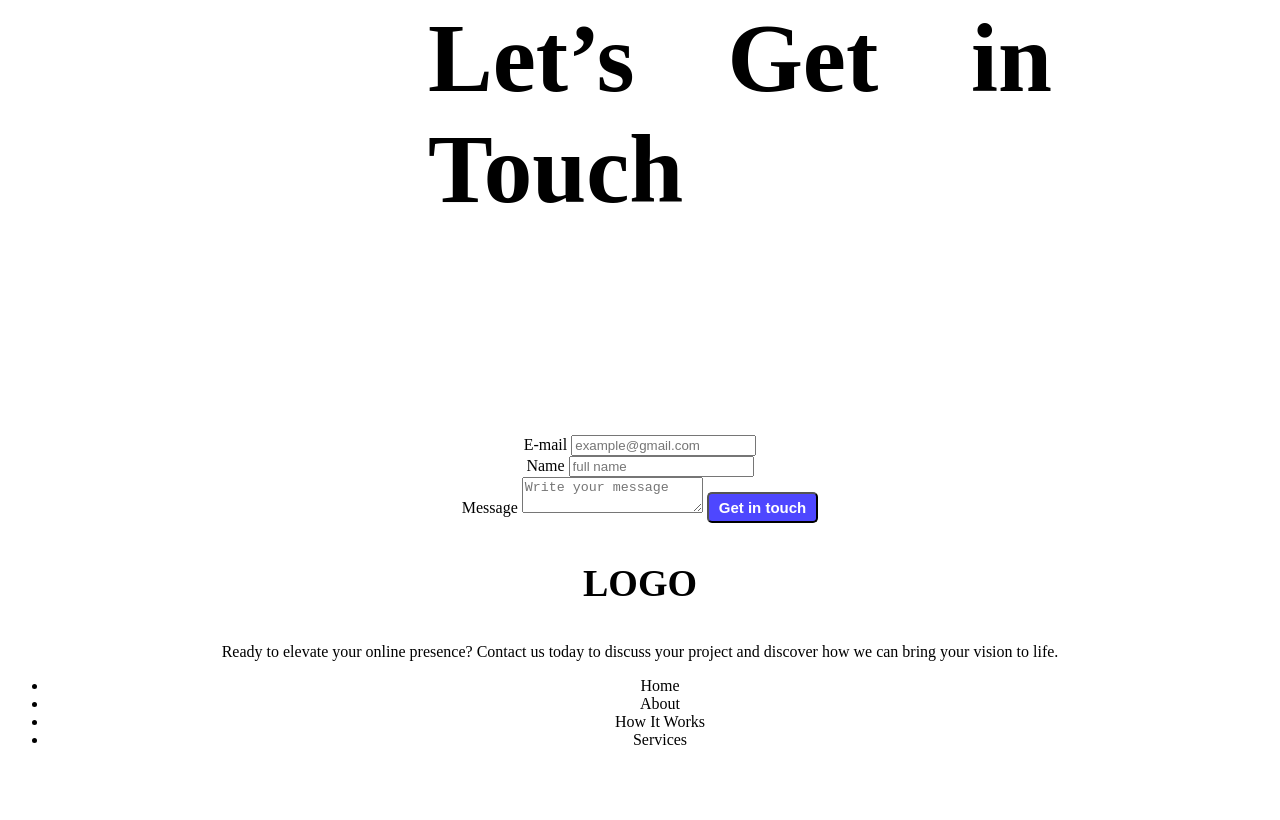
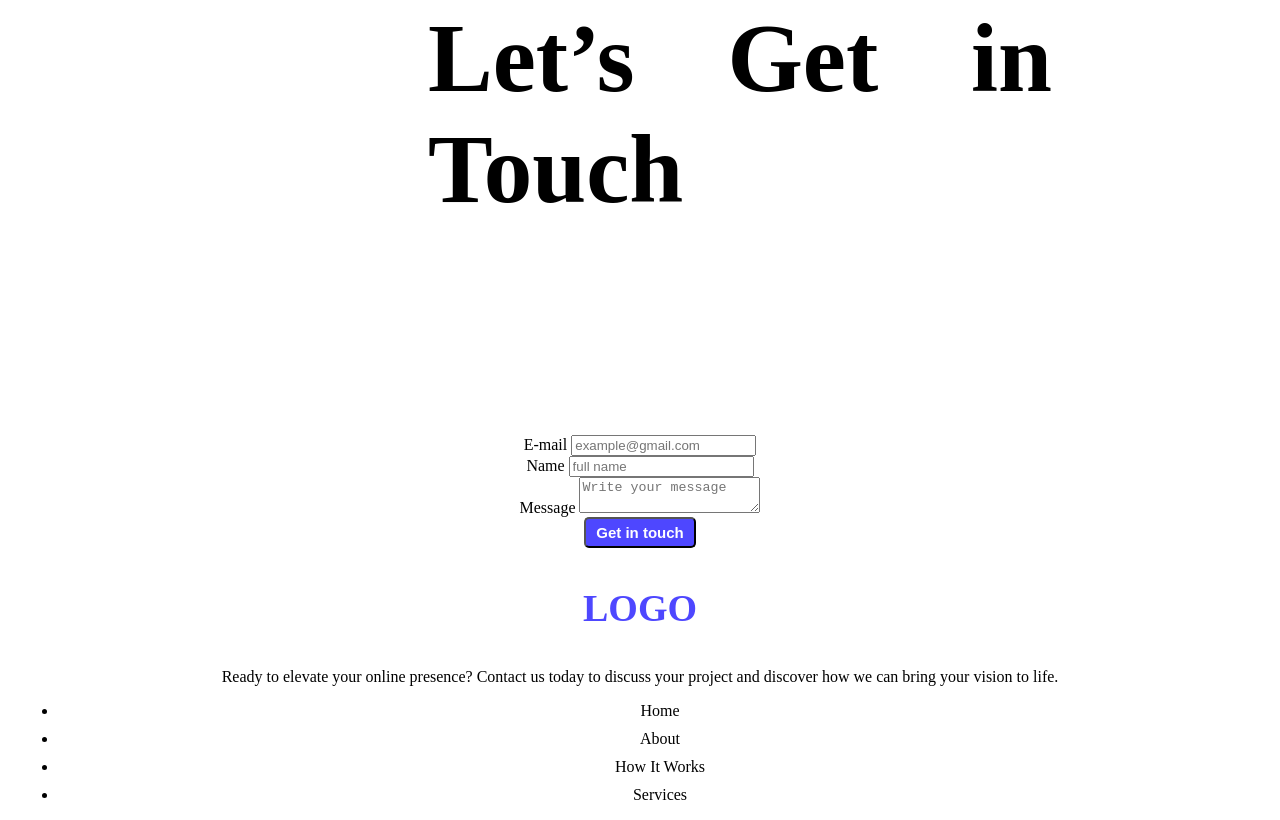
Before and after one commit to AKASH1405-MJOLNIR/Assignment-o1, a plain HTML site: page index.html in a window 1280 px wide. Shown: the part 1792-2612 px from the top of the page. Before the commit the page ends 2557 px from the top, so only its background shows below. Drawn offline with Linux system fonts and the light colour scheme.

Commit message:
final submission

```diff
--- a/index.html
+++ b/index.html
@@ -68,14 +68,15 @@
         <h2 class="final-head">Let’s Get in Touch</h2>
     </div>
             <div>
-                <form action="">
+                <form>
         <label for="E-mail"> E-mail</label>
         <input type="text" name="" id="" placeholder="example@gmail.com"><br>
         <label for="Name"> Name</label>
         <input type="text" name="" id="" placeholder="full name"><br>
         <label for="message"> Message</label>
-        <textarea name="" id="" colspan="30" rowspan="20" placeholder="Write your message"></textarea>
+        <textarea name="" id="" colspan="30" rowspan="20" placeholder="Write your message"></textarea><br>
             <button class="btn-primary" >Get in touch</button>
+             <!-- <input class="btn-primary" type="button" value="Get in touch"> -->
     </form>
             </div>
             <footer>
@@ -84,10 +85,10 @@
             <p class="paragraph">Ready to elevate your online presence? Contact us today to discuss your project and discover how we can bring your vision to life.</p>
             <div>
                 <ul>
-                    <li >Home</li>
-                    <li>About</li>
-                    <li>How It Works</li>
-                    <li>Services</li>
+                    <li class="last-list">Home</li>
+                    <li class="last-list">About</li>
+                    <li class="last-list">How It Works</li>
+                    <li class="last-list">Services</li>
                 </ul>
             </div>
         </div>
--- a/styles.css
+++ b/styles.css
@@ -47,6 +47,7 @@ nav{
     font-weight: bold;
     color: #252432;
 }
+
 .action{
     display: flex;
     justify-content: space-between;
@@ -62,6 +63,29 @@ nav{
   font-size: 40px;
   font-weight: bold;
 }
+footer input[type="text"]{
+  height: 32px 20px;
+  border-radius: 5px;
+  background-color: aquamarine;
+  display: block;
+  width: 100%;
+}
+/* footer input[type="button"]{
+background-color: #4E47FF;
+    cursor: pointer;
+    border-radius: 5px;
+    color: #FFFFFF;
+    font-weight: bold;
+    font-size: 15px;
+    padding: 5px 10px;
+
+} */
+/* .btn-primary:hover {
+  background-color: red;
+  } */
+
+
+
 .subtitle{
   font-size: 25px;
   font-weight: normal;
@@ -81,6 +105,7 @@ nav{
 .heading{
   font-weight: bold;
   font-size: 38px;
+  color: #4E47FF;
   /* margin-top: 10px; */
 }
 .list-items{
@@ -93,14 +118,20 @@ nav{
 }
 .li-container{
   list-style: none;
-  text-align: center;
+  /* text-align: center; */
   font-size: 80px;
   color: #4E47FF;
   font-weight: bold;
+
+}
+li{
+   text-decoration: none;
+
 }
 li p{
   font-size: 20px;
   font-style: #9e9999;
+
 }
 .form-section{
   display: flex;
@@ -120,6 +151,10 @@ li p{
     justify-content: right;
     margin-right: 200px;
 }
-.form-section{
 
-}
+ .last-list{
+  text-decoration: none;
+  display: inline block;
+  margin: 10px;
+
+ }
```
